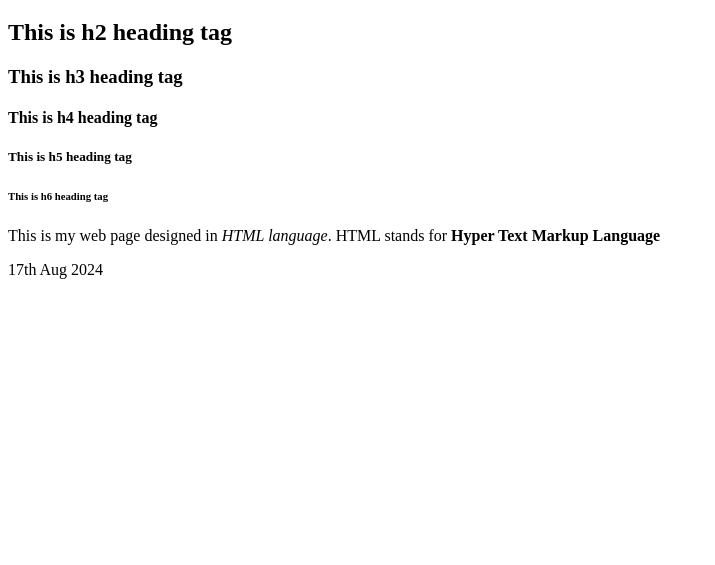
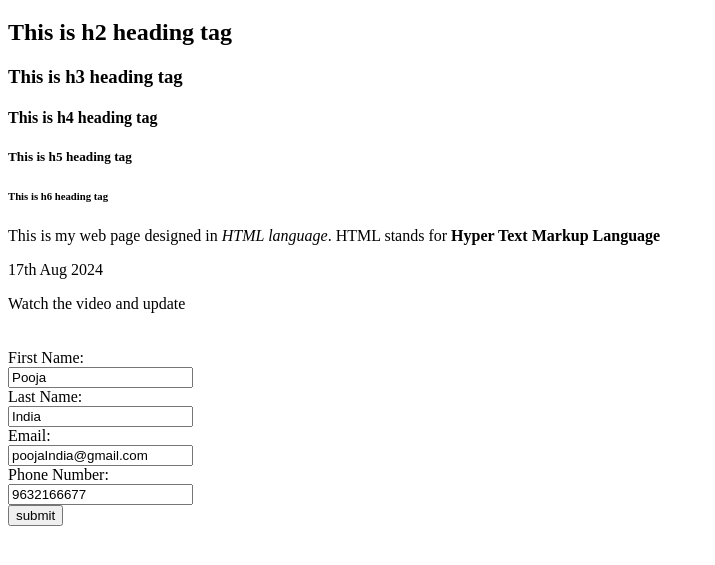
Before and after one commit to Flix90s/12AugHTMLprac01, a plain HTML site: page index.html in a window 1280 px wide. Shown: the part 61-626 px from the top of the page, without its empty margins (0-715 px from the left). Drawn offline with Linux system fonts and the light colour scheme.

Commit message:
Form is added in index.html

```diff
--- a/index.html
+++ b/index.html
@@ -12,5 +12,21 @@
        <h6>This is h6 heading tag</h6>
        <p>This is my web page designed in <em>HTML language</em>. HTML stands for <strong>Hyper Text Markup Language</strong></p>
        <p>17th Aug 2024</p>
+       <table>Watch the video and update</table>
+       <br>
+       <br>
+       <form method="get">
+        <label for="fname"> First Name:</label><br>
+        <input type="text" id="fname" name="fname" value="Pooja"><br>
+        <label for="lname"> Last Name:</label><br>
+        <input type="text" id="lname" name="lname" value="India"><br>
+        <label for="email">Email:</label><br>
+        <input type="email" id="email" name="email" value="poojaIndia@gmail.com"><br>
+        <label for="phoneNumber"> Phone Number:</label><br>
+        <input type="number" id="phone" name="phone" value="9632166677"><br>
+        <input type="submit" value="submit">
+
+
+       </form>
     </body>
 </html>
```
